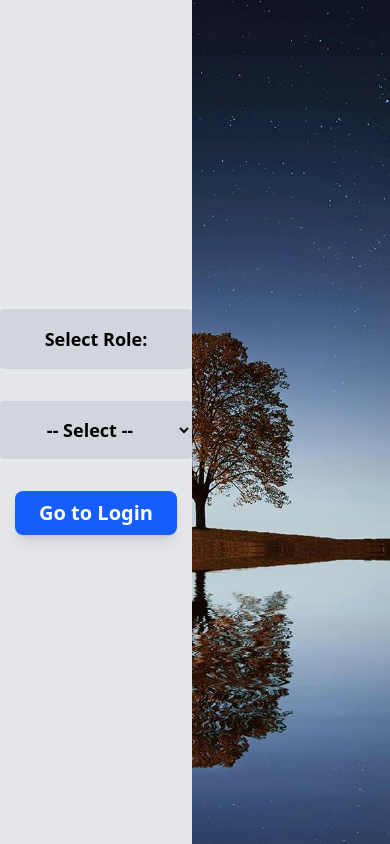
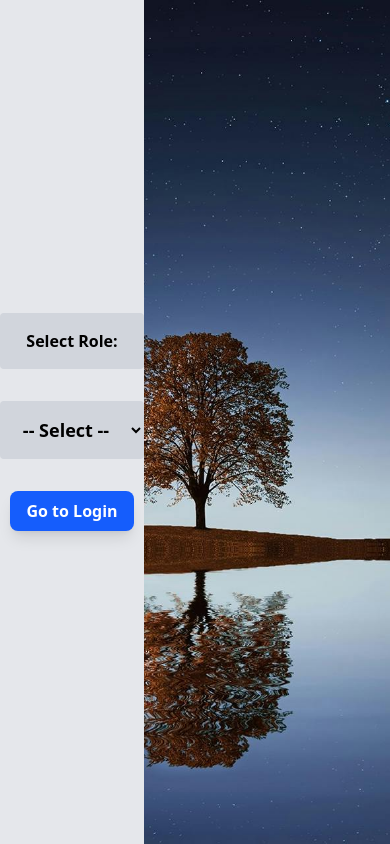
Before and after one commit to CodesSunny/teacher-appointment-app, a React (Vite) app: page / in a window 390 px wide. Built offline with nearby package versions, Linux system fonts and the light colour scheme.

Commit message:
fixed responsiveness og login ui

```diff
--- a/src/pages/Login.jsx
+++ b/src/pages/Login.jsx
@@ -48,15 +48,16 @@ const Login =()=>{
                     height: '100vh',
                     width: '100vw',
                     display:'flex',
+                    overflow:'hidden'
                     }} >
 
                         {/* left side for ..role select */}
             <section className="basis-3/12 h-screen  bg-gray-200 flex flex-col justify-center items-center gap-8 animate__animated animate__slideInLeft">
-                <label className="w-48 text-center text-lg font-semibold bg-gray-300 p-4 rounded">Select Role:</label>
+                <label className="w-36 md:w-48 text-center text-md md:text-lg font-semibold bg-gray-300 p-4 rounded">Select Role:</label>
                 <select
                      value={role}
                      onChange={(e)=> setRole(e.target.value)}
-                     className="w-48 text-center text-lg font-semibold bg-gray-300 p-4 rounded">
+                     className="w-36 md:w-48 text-center text-lg font-semibold bg-gray-300 p-4 rounded">
                     <option value="">-- Select --</option>
                     <option value="admin" >Admin</option>
                     <option value="teacher" >Teacher</option>
@@ -73,7 +74,7 @@ const Login =()=>{
                         }
 
                     }}
-                    className='bg-blue-600 text-white px-6 py-2 rounded-lg text-white text-xl font-semibold shadow-lg hover:cursor-pointer hover:scale-95'
+                    className='bg-blue-600 text-white px-4 md:px-6 py-2 rounded-lg text-white text-md md:text-xl font-semibold shadow-lg hover:cursor-pointer hover:scale-95'
                  >
                     {role ? (
                               `${role.charAt(0).toUpperCase() + role.slice(1)} Login`
@@ -84,20 +85,21 @@ const Login =()=>{
 
 
             {/* ---------................form container............................. */}
-            <section className=" basis-9/12 h-screen rounded-lg p-8  flex justify-center items-center animate__animated animate__zoomIn">
+            <section className=" basis-9/12 h-screen rounded-lg p-8  flex flex-col justify-center items-center animate__animated animate__zoomIn">
 
                         {/* conditiona rendering :single form for all roles  */}
 
                         {confirmedRole && (    //ensure form renders after btn clicked
+                            <div className=' bg-gray-200 px-8 py-6 rounded-lg shadow-lg shadow-blue-400'>
                                <form
                                     onSubmit={handleSubmit}
-                                    action="#" className='min-w-[550px] bg-gray-200 py-6 flex flex-col items-center gap-4 rounded-lg '>
+                                    action="#" className='flex flex-col items-center gap-4  '>
 
                                     <h1 className=' text-blue-600 w-full text-center text-xl font-bold py-2'>{confirmedRole.charAt(0).toUpperCase() + confirmedRole.slice(1)} Login </h1>
                                     <hr className='bg-black w-full'/>
 
-                               <div className='flex flex-col gap-2 w-96 '>
-                                    <label htmlFor="username" className='text-lg'>Username:</label>
+                                    <div className='flex flex-col gap-2 w-48 sm:w-72 md:w-96 '>
+                                            <label htmlFor="username" className='text-md md:text-lg'>Username:</label>
                                             <input
                                                 onChange={handleChange}
                                                 onBlur={handleBlur}
@@ -108,8 +110,8 @@ const Login =()=>{
                                             <span className='text-red-500'> {touched.uname && errors.uname }</span>
                                     </div>
 
-                               <div className='flex flex-col gap-2 w-96 '>
-                                    <label htmlFor="password" className='text-lg'>Password:</label>
+                                    <div className='flex flex-col gap-2 w-48 sm:w-72 md:w-96 '>
+                                            <label htmlFor="password" className='text-md md:text-lg'>Password:</label>
                                             <input
                                                 onChange={handleChange}
                                                 onBlur={handleBlur}
@@ -120,10 +122,13 @@ const Login =()=>{
                                             <span className='text-red-500'>{touched.password && errors.password} </span>
                                     </div>
 
-                               <button type="submit" className='bg-blue-600 text-white px-12 py-4 rounded-lg text-white text-xl font-semibold shadow-lg hover:cursor-pointer hover:scale-95'>Submit </button>
+                                    <button type="submit" className='bg-blue-600 text-white px-4 md:px-12 py-2 md:py-4 rounded-lg text-white md:text-xl font-semibold shadow-lg hover:cursor-pointer hover:scale-95'>Submit </button>
                                </form>
+
+                                            {/* when user not registered : sign up form*/}
+                                <p className='mt-4 text-center'>Not a registered user ? <span className='text-blue-800 hover:cursor-pointer hover:font-semibold'> Signup here </span></p>
+                            </div>
                         )}
-
 
 
 
```
Lines whose indentation alone changed are shown as unchanged.
